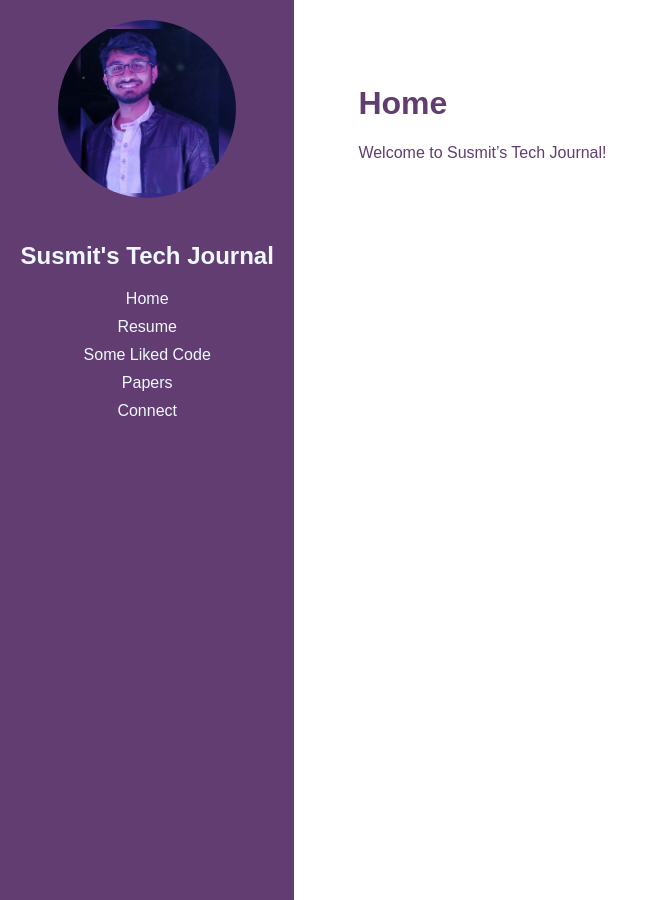
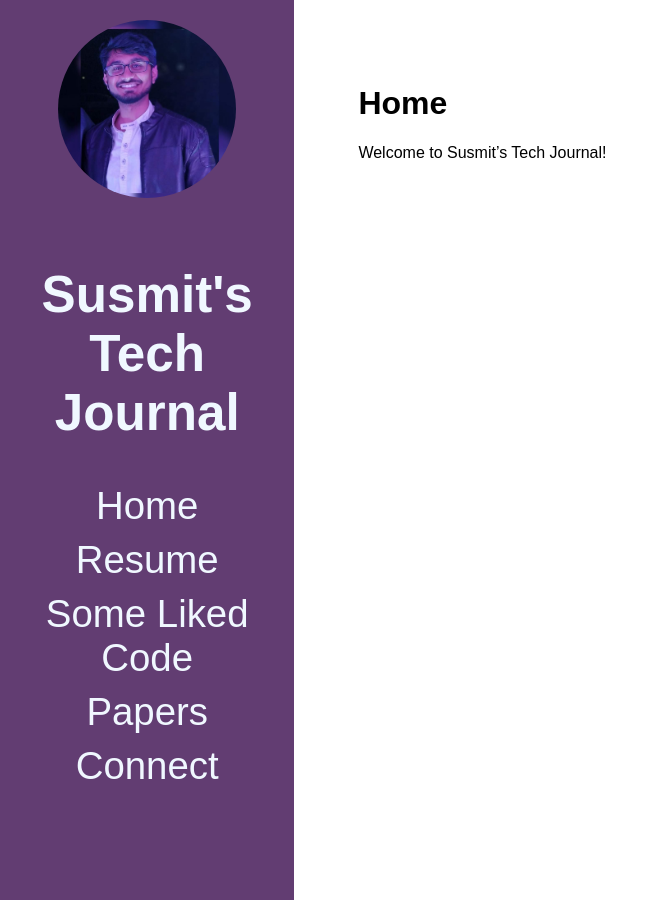
Before and after one commit to Sryborg/sryborg.github.io, a Jekyll site: the page built from index.md, in a window 1280 px wide. Shown: the whole page, without its empty margins (0-646 px from the left). Built offline with Jekyll 4.4.1, drawn with Linux system fonts in a browser that asks for light colours.

Commit message:
updating resume

```diff
--- a/assets/styles.css
+++ b/assets/styles.css
@@ -30,6 +30,7 @@ body {
 .sidebar h2 {
     color: aliceblue;
     text-align: center;
+    font-size: 4vw;
 }
 
 .sidebar ul {
@@ -39,6 +40,7 @@ body {
 
 .sidebar ul li {
     margin: 10px 0;
+    font-size: 3vw;
 }
 
 .sidebar ul li a {
@@ -56,9 +58,18 @@ body {
     padding: 5%;
     box-sizing: border-box;
     overflow-y: auto; /* Allow scrolling if content overflows */
-    color: #623d72;
+    /* color: #623d72; */
 }
 
 .resume-page h2 {
     color: #623d72;
 }
+
+@media screen and (max-width: 768px) {
+    .sidebar h2 {
+        font-size: 6vw; /* Adjust h2 font size for smaller screens */
+    }
+    .sidebar ul li {
+        font-size: 5vw; /* Adjust list item font size for smaller screens */
+    }
+}
```
